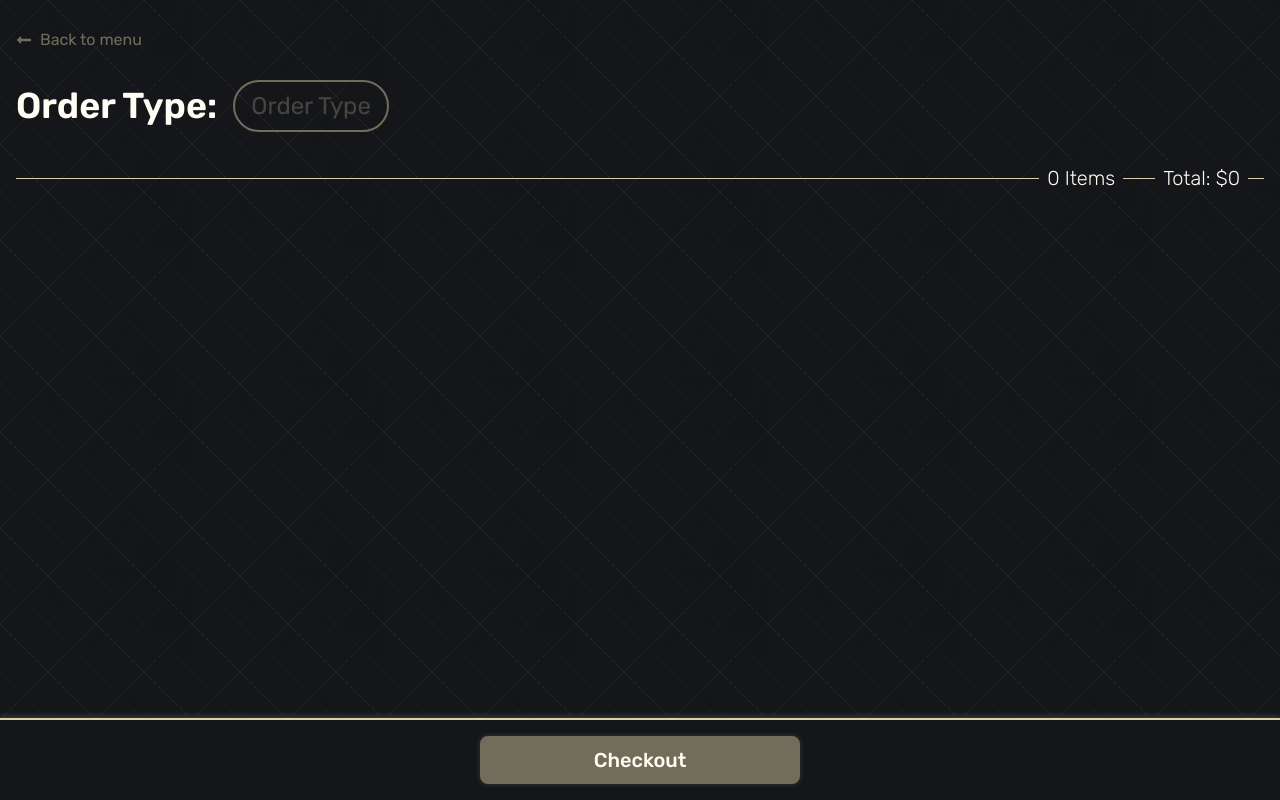
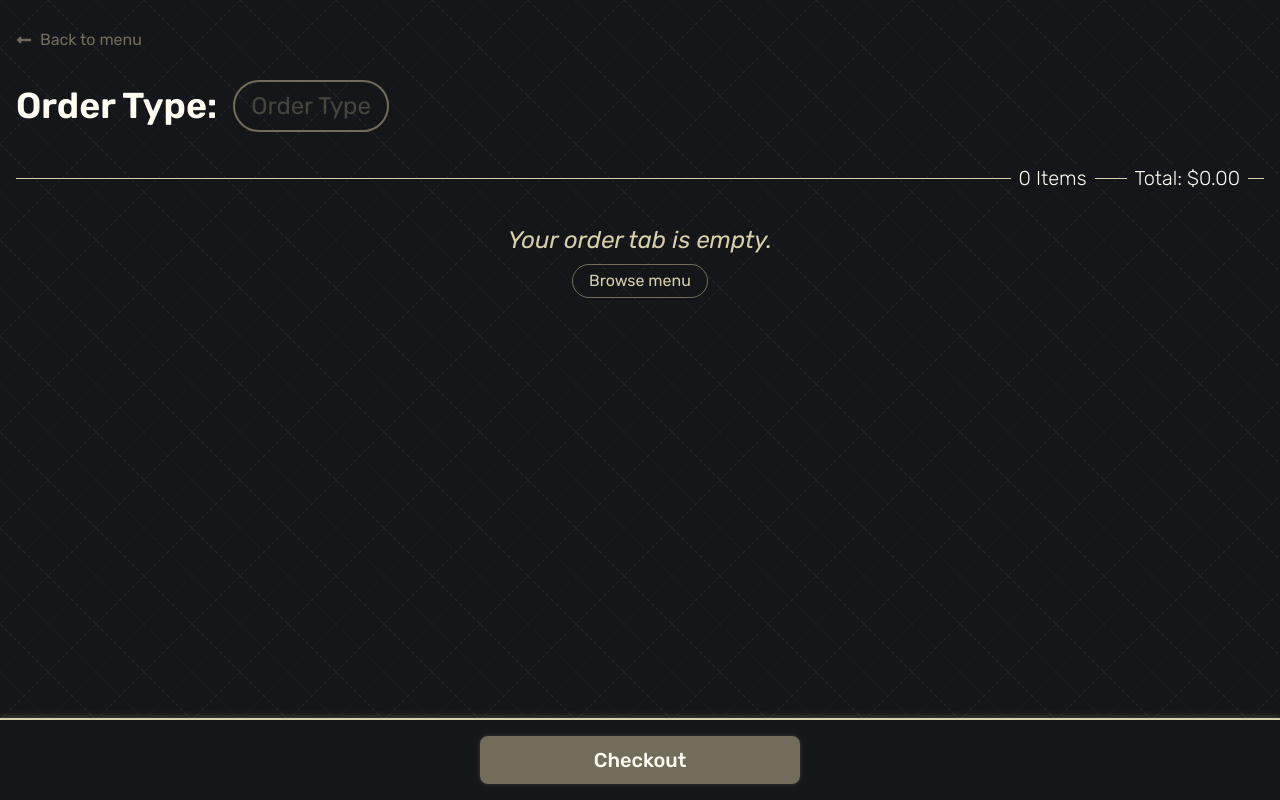
Before and after one commit to MXFrench/restaurant-menu, a React (Vite) app: page /order in a window 1280 px wide. Built offline with nearby package versions, Linux system fonts and the light colour scheme; a web font is replaced by a local one.

Commit message:
Fix bugs on order page and it's components, finish functionality.

```diff
--- a/src/components/MenuItem.jsx
+++ b/src/components/MenuItem.jsx
@@ -1,7 +1,7 @@
 import { useState } from "react";
 import { FaPlus } from "react-icons/fa6";
 import { useUpdateOrder } from "../OrderContext";
-import { updateOrderData } from "../lib";
+import { formatPriceString, updateOrderData } from "../lib";
 import { FaCheck } from "react-icons/fa";
 
 const MenuItem = ({item}) => {
@@ -32,7 +32,7 @@
           <h3 className="font-special font-bold text-2xl sm:text-4xl md:text-2xl lg:text-3xl xl:text-2xl text-accent-1 leading-none">{item.name}</h3>
 
           <div className="flex gap-4 items-center">
-            <span className="px-2 py-1.5 bg-accent-1/15 leading-none rounded">${item.price}</span>
+            <span className="px-2 py-1.5 bg-accent-1/15 leading-none rounded">${formatPriceString(item.price)}</span>
             <span>{item.calories} Cal.</span>
             <button className="text-fg/50 hover:text-fg/75 cursor-pointer transition"
               onClick={() => setIsOpen(prev => !prev)}
--- a/src/components/OrderCard.jsx
+++ b/src/components/OrderCard.jsx
@@ -2,12 +2,17 @@
 import { FaPlus } from "react-icons/fa6";
 import { FaMinus } from "react-icons/fa6";
 import { useUpdateOrder, useOrder } from "../OrderContext";
-import { updateCountOrder } from "../lib";
+import { formatPriceString, isNumber, updateCountOrder } from "../lib";
 
 export const OrderCard = ({ item }) => {
   const { orderItems } = useOrder();
   const updateOrder = useUpdateOrder();
   const [itemCount, setItemCount] = useState(item.count);
+
+  const removeItem = () => {
+    const removedArray = orderItems.filter(curItem => curItem.id !== item.id);
+    updateOrder(prev => ({...prev, orderItems: removedArray}));
+  }
 
   useEffect(() => {
     if (!orderItems || orderItems?.length === 0) return;
@@ -29,26 +34,39 @@
         <div className="w-72">
           <h3 className="font-special leading-none text-accent-1 font-bold text-2xl">{item.name}</h3>
           <div className="flex gap-4 items-center mt-2">
-            <p className="leading-none py-2 px-3 rounded bg-accent-1/15">${item.price}</p>
+            <p className="leading-none py-2 px-3 rounded bg-accent-1/15">${formatPriceString(item.price)}</p>
             <p className="">{item.calories} Cal.</p>
           </div>
 
           <div className="mt-8 flex gap-4">
             <div className="grid grid-cols-3 border-2 rounded overflow-hidden border-accent-2">
               <button className="w-10 h-8 flex items-center justify-center bg-accent-2 cursor-pointer"
-                onClick={() => setItemCount(prev => prev - 1)}
+                onClick={() => {
+                  if (itemCount == 0) return;
+                  setItemCount(prev => parseInt(prev) - 1);
+                }}
               ><FaMinus /></button>
               <input type="text"
                 className="w-10 h-8 flex items-center justify-center text-center outline-0 focus-visible:bg-accent-2/15"
                 value={itemCount}
-                onChange={(e) => setItemCount(e.target.value)}
+                onChange={(e) => {
+                  const val = e.target.value;
+                  if (!isNumber(val)) return;
+                  if (val === "") {
+                    setItemCount("0");
+                    return;
+                  }
+                  setItemCount(parseInt(val));
+                }}
               />
               <button className="w-10 h-8 flex items-center justify-center bg-accent-2 cursor-pointer"
-                onClick={() => setItemCount(prev => prev + 1)}
+                onClick={() => setItemCount(prev => parseInt(prev) + 1)}
               ><FaPlus /></button>
             </div>
 
-            <button>Remove</button>
+            <button className="text-accent-2 hover:text-accent-1 transition cursor-pointer"
+              onClick={() => removeItem()}
+            >Remove</button>
           </div>
 
         </div>
--- a/src/lib.js
+++ b/src/lib.js
@@ -5,6 +5,27 @@
   });
   const joinStr = capitalizeStr.join("-");
   return joinStr;
+}
+
+export function formatPriceString(price) {
+  if (price == 0) return "0.00";
+  const priceString = JSON.stringify(price);
+  const priceSplit = priceString?.split(".");
+  const padSecondHalf = priceSplit[1]?.padEnd(2, "0");
+  const shortenSecondHalf = padSecondHalf?.slice(0, 2);
+  const arrayString = [priceSplit[0], shortenSecondHalf];
+  const joinString = arrayString?.join(".");
+  return joinString;
+}
+
+export function isNumber(str) {
+  const splitStr = str.split("");
+  const numbers = "1234567890";
+  for (let i = 0; i < splitStr.length; i++) {
+    const char = splitStr[i];
+    if (!numbers.includes(char)) return false;
+  }
+  return true;
 }
 
 export function filterByCategory(menu, category) {
@@ -56,7 +77,7 @@
 export function countOrders(orderItems) {
   let count = 0;
   orderItems.forEach(item => {
-    count = count + item.count;
+    count = parseInt(count) + parseInt(item.count);
   });
   const rounded = Math.round(count * 100) / 100;
   return rounded;
--- a/src/pages/Order.jsx
+++ b/src/pages/Order.jsx
@@ -2,7 +2,7 @@
 import { useOrder } from "../OrderContext";
 import crissxcross from "../assets/crissxcross.png";
 import { FaLongArrowAltLeft } from "react-icons/fa";
-import { capitalize, countOrders, sumPrice } from "../lib";
+import { capitalize, countOrders, formatPriceString, sumPrice } from "../lib";
 import { OrderCard } from "../components/OrderCard";
 import CheckoutBtn from "../components/CheckoutBtn";
 import OrderTypeMenu from "../components/OrderTypeMenu";
@@ -37,9 +37,18 @@
           <div className="absolute h-[1px] w-full bg-accent-1 top-[50%]"></div>
           <div className="relative flex justify-end items-center gap-8 px-4 font-thin md:text-xl">
             <p className="bg-base px-2">{countOrders(orderItems)} Items</p>
-            <p className="bg-base px-2">Total: ${sumPrice(orderItems)}</p>
+            <p className="bg-base px-2">Total: ${formatPriceString(sumPrice(orderItems))}</p>
           </div>
         </div>
+
+        {orderItems.length === 0 && (
+          <div className="flex flex-col items-center gap-2">
+            <p className="text-center text-2xl italic text-accent-1">Your order tab is empty.</p>
+            <button className="border border-accent-2 text-accent-1 leading-none py-2 px-4 rounded-full cursor-pointer hover:bg-accent-2/15 transition"
+              onClick={() => navigate("/menu")}
+            >Browse menu</button>
+          </div>
+        )}
 
         <div className="grid gap-8 md:grid-cols-2 xl:grid-cols-3">
           {orderItems.map(item => <OrderCard key={item.id} item={item} />)}
```
